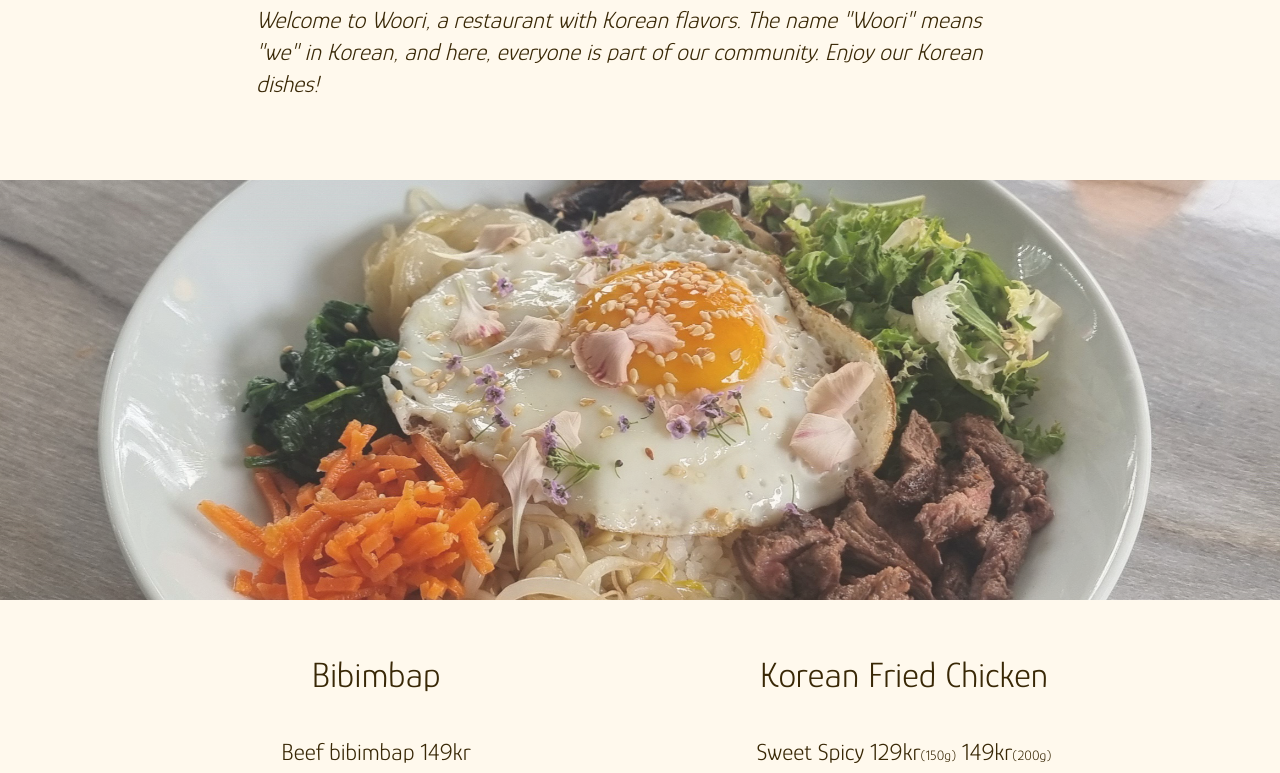
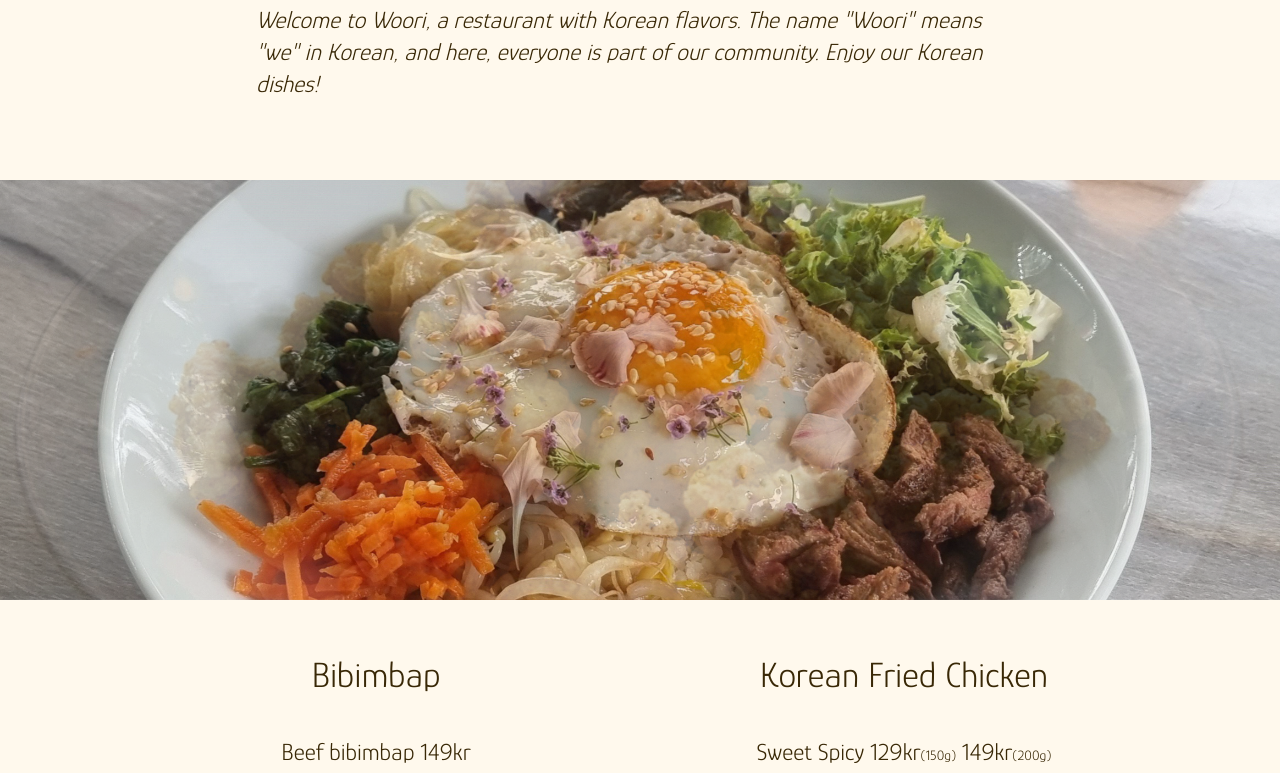
Before and after one commit to Woori-AB/website, a Next.js app: page /en in a window 1280 px wide. Shown: the part 496-1269 px from the top of the page. Built offline with nearby package versions, Linux system fonts and the light colour scheme; a web font is replaced by a local one.

Commit message:
refactor: animate the Carousel with css keyframes instead of useState

```diff
--- a/src/components/Carousel.tsx
+++ b/src/components/Carousel.tsx
@@ -1,41 +1,67 @@
 "use client";
 
-import { AnimatePresence, motion } from "framer-motion";
-import { useEffect, useState } from "react";
+import { useEffect } from "react";
+import Image from "next/image";
 
 export type Props = {
   images: string[];
-  interval: number;
+  opaqueDuration: number;
+  crossfadeDuration: number;
 };
 
-export default function Carousel({ images, interval }: Props) {
-  const [index, setIndex] = useState(0);
+export default function Carousel({
+  images,
+  opaqueDuration,
+  crossfadeDuration,
+}: Props) {
+  const frameDuration = opaqueDuration;
+  const totalDuration = images.length * opaqueDuration;
+  const fadeInEnd = crossfadeDuration / 2;
+  const visibleEnd = fadeInEnd + frameDuration;
+  const fadeOutEnd = visibleEnd + crossfadeDuration / 2;
+  const fadeInEndPercent = (fadeInEnd / totalDuration) * 100;
+  const visibleEndPercent = (visibleEnd / totalDuration) * 100;
+  const fadeOutEndPercent = (fadeOutEnd / totalDuration) * 100;
+
+  const keyframes = `
+    @keyframes fade {
+      0%   { opacity: 0; }
+      ${fadeInEndPercent}%  { opacity: 1; }
+      ${visibleEndPercent}% { opacity: 1; }
+      ${fadeOutEndPercent}% { opacity: 0; }
+      100% { opacity: 0; }
+    }
+  `;
 
   useEffect(() => {
-    const intervalId = setInterval(() => {
-      setIndex((prev) => (prev + 1) % images.length);
-    }, interval);
-
-    return () => clearInterval(intervalId);
-  }, [images.length, interval]);
+    const style = document.createElement("style");
+    style.innerHTML = keyframes;
+    document.head.appendChild(style);
+    return () => {
+      document.head.removeChild(style);
+    };
+  }, [keyframes]);
 
   return (
-    <AnimatePresence data-testid="Carousel">
-      <motion.img
-        key={images[index]}
-        src={images[index]}
-        alt={`Slide ${index}`}
-        className="absolute top-0 left-0 w-full h-full object-cover"
-        variants={{
-          initial: { opacity: 0 },
-          animate: { opacity: 1 },
-          exit: { opacity: 0 },
-        }}
-        initial="initial"
-        animate="animate"
-        exit="exit"
-        transition={{ duration: 1 }}
-      />
-    </AnimatePresence>
+    <div>
+      {images.map((src, index) => (
+        <div
+          className="absolute w-full h-full opacity-0 ease-in-out fill-both"
+          style={{
+            animation: `fade ${totalDuration}s infinite`,
+            animationDelay: `${index * opaqueDuration}s`,
+          }}
+          key={index}
+        >
+          <Image
+            src={src}
+            alt={`Slide ${index + 1}`}
+            fill
+            className="object-cover w-full h-full"
+            sizes="100vw"
+          />
+        </div>
+      ))}
+    </div>
   );
 }
--- a/src/components/Home.tsx
+++ b/src/components/Home.tsx
@@ -64,7 +64,8 @@ export default function Home() {
           }}
         >
           <Carousel
-            interval={5000}
+            opaqueDuration={5}
+            crossfadeDuration={3}
             images={[
               "/korean-fried-chicken-original.jpg",
               "/beef-bibimbap.jpg",
```
